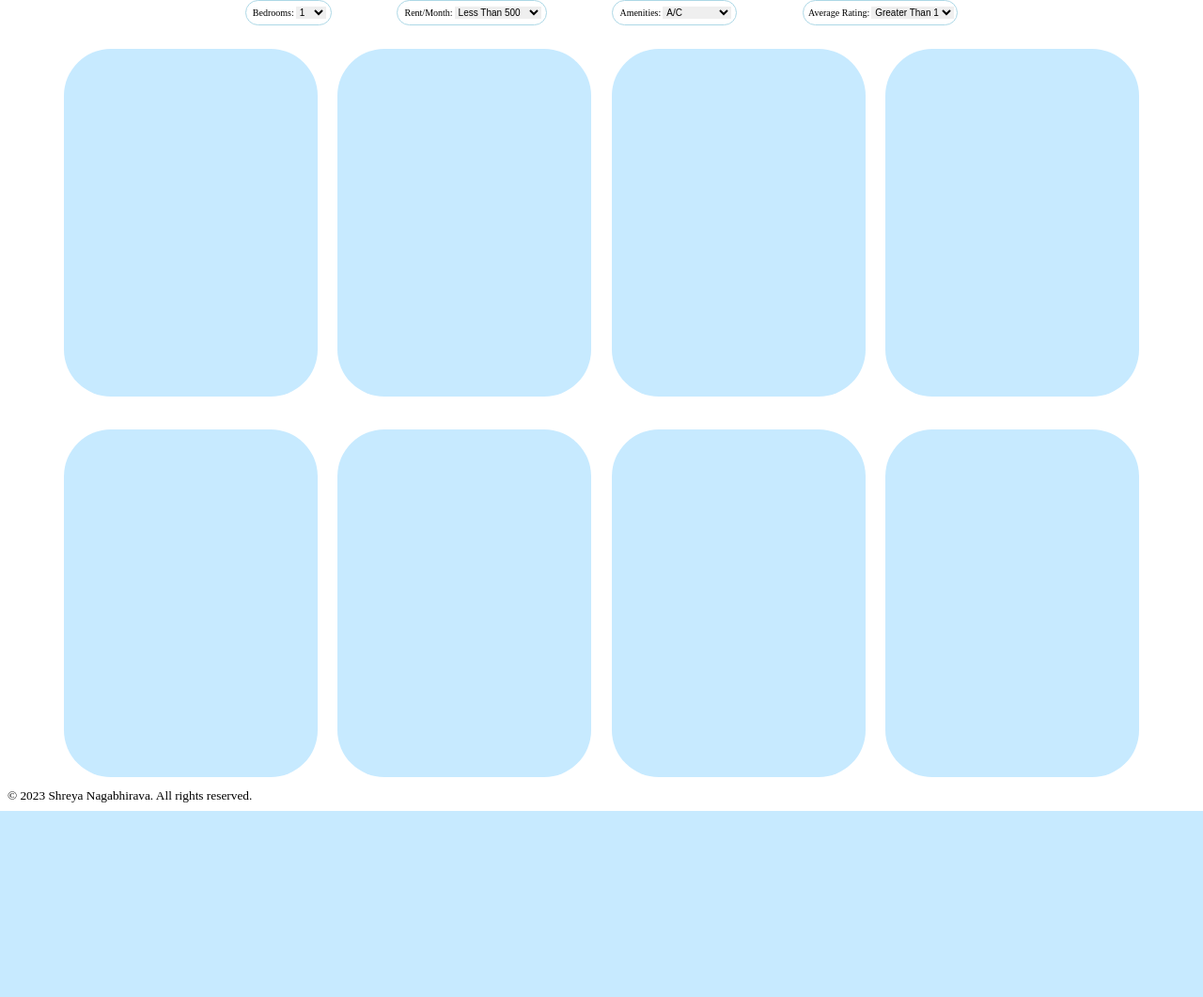
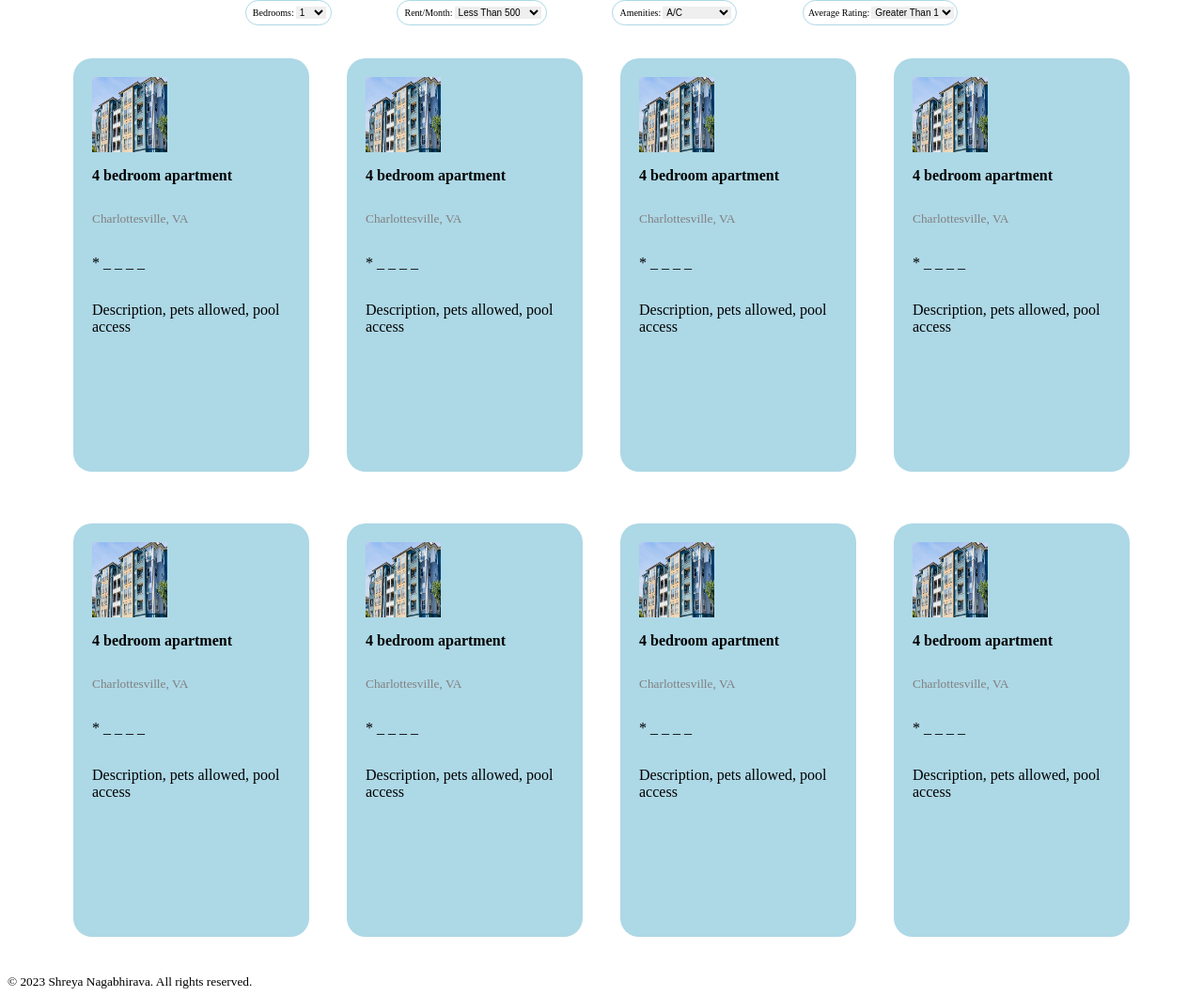
Before and after one commit to Shreya-Naga/CS4640-Project, a PHP site: page / in a window 1280 px wide. Shown: the part 266-1327 px from the top of the page at 94% size. Before the commit the page ends 1129 px from the top, so only its background shows below. Run offline with PHP 8.4, Linux system fonts and the light colour scheme.

Commit message:
final updates

```diff
--- a/index.html
+++ b/index.html
@@ -21,15 +21,15 @@
                 <nav>
                     <ul class="nav-list">
                         <li><a href="index.html">Apartment Search</a></li>
-                        <li><a href="about.html">My Profile</a></li>
-                        <li><a href="involvements.html">My Listings</a></li>
+                        <li><a href="yourlistings.html">My Profile</a></li>
+                        <li><a href="yourlistings.html">My Listings</a></li>
                     </ul>
                 </nav>
             </div>
         </div>
         <header>
             <div class="logo"> <!-- this is the site's logo -->
-                <img src="images/logo.png" alt="logo">
+                <img src="images/logo.png" alt="apartment search logo">
             </div>
             <div class="searchbar"> <!-- this search bar allows users to search for a specific location and find apartments there -->
                 <input type="search" placeholder="City, State">
@@ -88,25 +88,66 @@
         <div class="apartments">
             <div class="first-row">
                 <div class="response">
+                    <img class="listingimg" src="images/condo-vs-apartment.jpeg.webp" alt="apartment pic">
+                        <p class="title">4 bedroom apartment</p>
+                        <p class="locn">Charlottesville, VA</p>
+                        <p>* _ _ _ _</p>
+                        <p class="list-desc">Description, pets allowed, pool access</p>
                 </div>
                 <div class="response">
+                    <img class="listingimg" src="images/condo-vs-apartment.jpeg.webp" alt="apartment pic">
+                    <p class="title">4 bedroom apartment</p>
+                    <p class="locn">Charlottesville, VA</p>
+                    <p>* _ _ _ _</p>
+                    <p class="list-desc">Description, pets allowed, pool access</p>
                 </div>
                 <div class="response">
+                    <img class="listingimg" src="images/condo-vs-apartment.jpeg.webp" alt="apartment pic">
+                    <p class="title">4 bedroom apartment</p>
+                    <p class="locn">Charlottesville, VA</p>
+                    <p>* _ _ _ _</p>
+                    <p class="list-desc">Description, pets allowed, pool access</p>
                 </div>
                 <div class="response">
+                    <img class="listingimg" src="images/condo-vs-apartment.jpeg.webp" alt="apartment pic">
+                    <p class="title">4 bedroom apartment</p>
+                    <p class="locn">Charlottesville, VA</p>
+                    <p>* _ _ _ _</p>
+                    <p class="list-desc">Description, pets allowed, pool access</p>
                 </div>
             </div>
             <div class="second-row">
                 <div class="response">
+                    <img class="listingimg" src="images/condo-vs-apartment.jpeg.webp" alt="apartment pic">
+                    <p class="title">4 bedroom apartment</p>
+                    <p class="locn">Charlottesville, VA</p>
+                    <p>* _ _ _ _</p>
+                    <p class="list-desc">Description, pets allowed, pool access</p>
                 </div>
                 <div class="response">
+                    <img class="listingimg" src="images/condo-vs-apartment.jpeg.webp" alt="apartment pic">
+                    <p class="title">4 bedroom apartment</p>
+                    <p class="locn">Charlottesville, VA</p>
+                    <p>* _ _ _ _</p>
+                    <p class="list-desc">Description, pets allowed, pool access</p>
                 </div>
                 <div class="response">
+                    <img class="listingimg" src="images/condo-vs-apartment.jpeg.webp" alt="apartment pic">
+                    <p class="title">4 bedroom apartment</p>
+                    <p class="locn">Charlottesville, VA</p>
+                    <p>* _ _ _ _</p>
+                    <p class="list-desc">Description, pets allowed, pool access</p>
                 </div>
                 <div class="response">
+                    <img class="listingimg" src="images/condo-vs-apartment.jpeg.webp" alt="apartment pic">
+                    <p class="title">4 bedroom apartment</p>
+                    <p class="locn">Charlottesville, VA</p>
+                    <p>* _ _ _ _</p>
+                    <p class="list-desc">Description, pets allowed, pool access</p>
                 </div>
             </div>
         </div>
+        <br> <!-- carriage return -->
         <div>
             <footer class="primary-footer">
                 <small class="copyright">&copy; 2023 Shreya Nagabhirava. All rights reserved.</small>
--- a/styles/main.css
+++ b/styles/main.css
@@ -8,7 +8,9 @@ div {
     background-color: lightgray;
     color: rgb(104, 197, 255);
     flex-direction: column;
+    width: 100%;
 }
+
 
 span {
     padding: 10px;
@@ -233,3 +235,41 @@ button {
 .rooms-dropdown:hover .dropbtn {
     background-color: #3e8e41;
 }
+
+p.title{
+    font-weight: bold;
+}
+
+p.locn{
+    color: gray;
+    font-size: smaller;
+
+}
+
+.response{
+    display: flex;
+    flex-direction: column;
+    background-color: lightblue;
+    padding: 20px;
+    margin: 20px;
+    width: 20vw;
+    height: 400px;
+    border-radius: 20px;
+}
+
+@media screen and (max-device-width: 768px) {
+    /* For tablets: */
+    .nav-list {
+        width: 100%;
+        flex-wrap: wrap;
+    }
+
+    header {
+        max-width: 100%;
+        flex-wrap: wrap;
+    }
+
+    .response {
+        flex-wrap: wrap;
+    }
+  }
```
Also changed, not shown: listinfo.html (+20 -1 lines), styles/listinfo.css (+46 -0 lines), styles/yourlistings.css (+45 -0 lines), yourlistings.html (+17 -6 lines).
